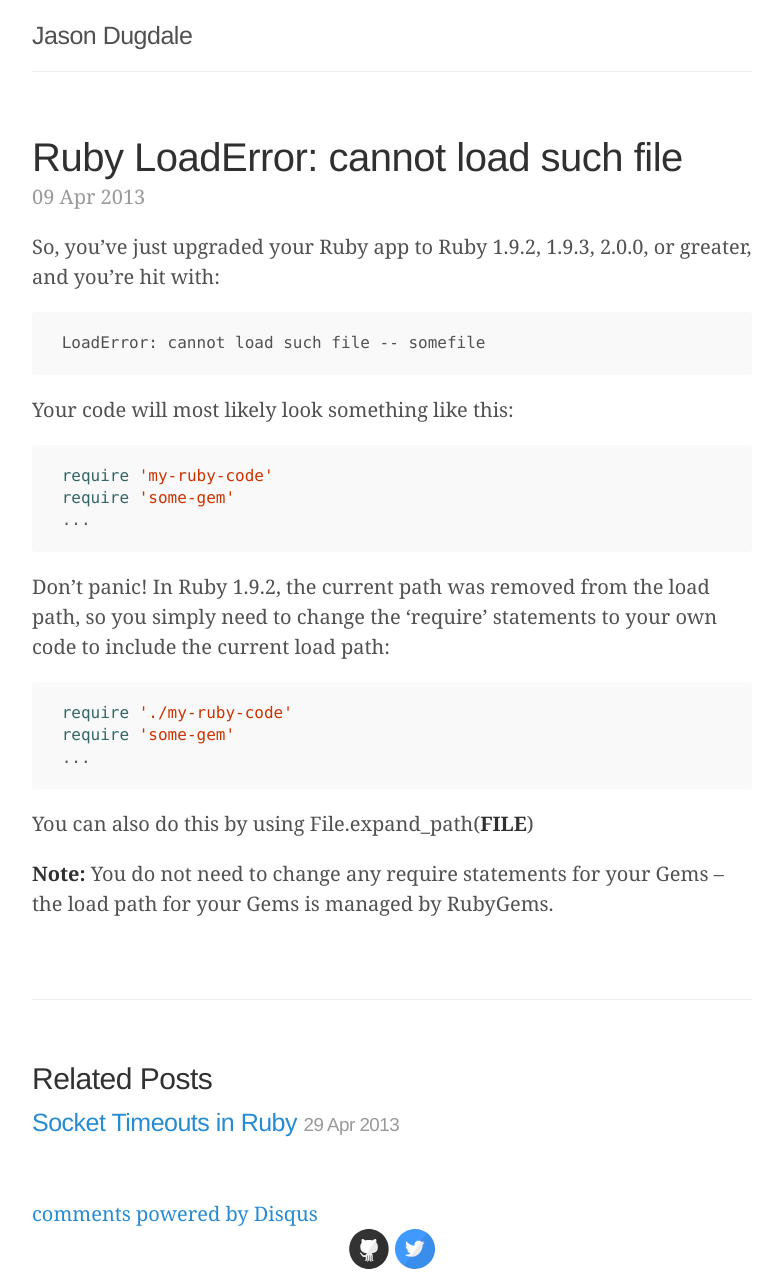
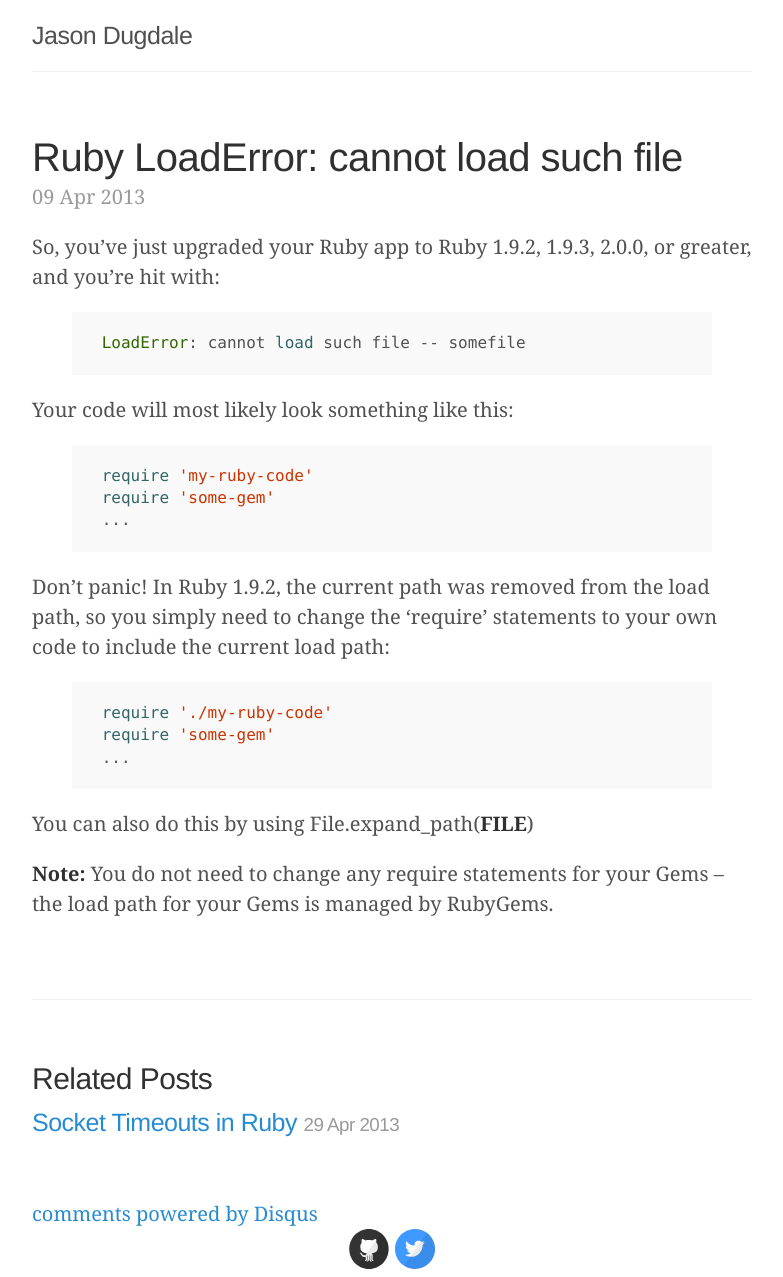
Before and after one commit to dugjason/dugjason.github.io, a Jekyll site: the page built from _posts/2013-04-09--ruby-loaderror-cannot-load-such-file.md, in a window 1280 px wide. Shown: the whole page, without its empty margins (248-1031 px from the left). Built offline with Jekyll 4.4.1, drawn with Linux system fonts in a browser that asks for light colours; Markdown is read by kramdown in place of the engine named in the settings; comment, search, counter and statistics services are not loaded.

Commit message:
Fixed build errors

````diff
--- a/_posts/2013-04-09--ruby-loaderror-cannot-load-such-file.md
+++ b/_posts/2013-04-09--ruby-loaderror-cannot-load-such-file.md
@@ -5,25 +5,25 @@ title: 'Ruby LoadError: cannot load such file'
 
 So, you’ve just upgraded your Ruby app to Ruby 1.9.2, 1.9.3, 2.0.0, or greater, and you’re hit with:
 
-```
+{% highlight ruby %}
  LoadError: cannot load such file -- somefile
-```
+{% endhighlight %}
 
 Your code will most likely look something like this:
 
-```ruby
+{% highlight ruby %}
  require 'my-ruby-code'
  require 'some-gem'
  ...
-```
+{% endhighlight %}
 
 Don’t panic! In Ruby 1.9.2, the current path was removed from the load path, so you simply need to change the ‘require’ statements to your own code to include the current load path:
 
-```ruby
+{% highlight ruby %}
  require './my-ruby-code'
  require 'some-gem'
  ...
-```
+{% endhighlight %}
 
 You can also do this by using File.expand_path(__FILE__)
 
````
Also changed, not shown: _posts/2013-04-29-socket-timeouts-in-ruby.md (+1 -1 lines).
